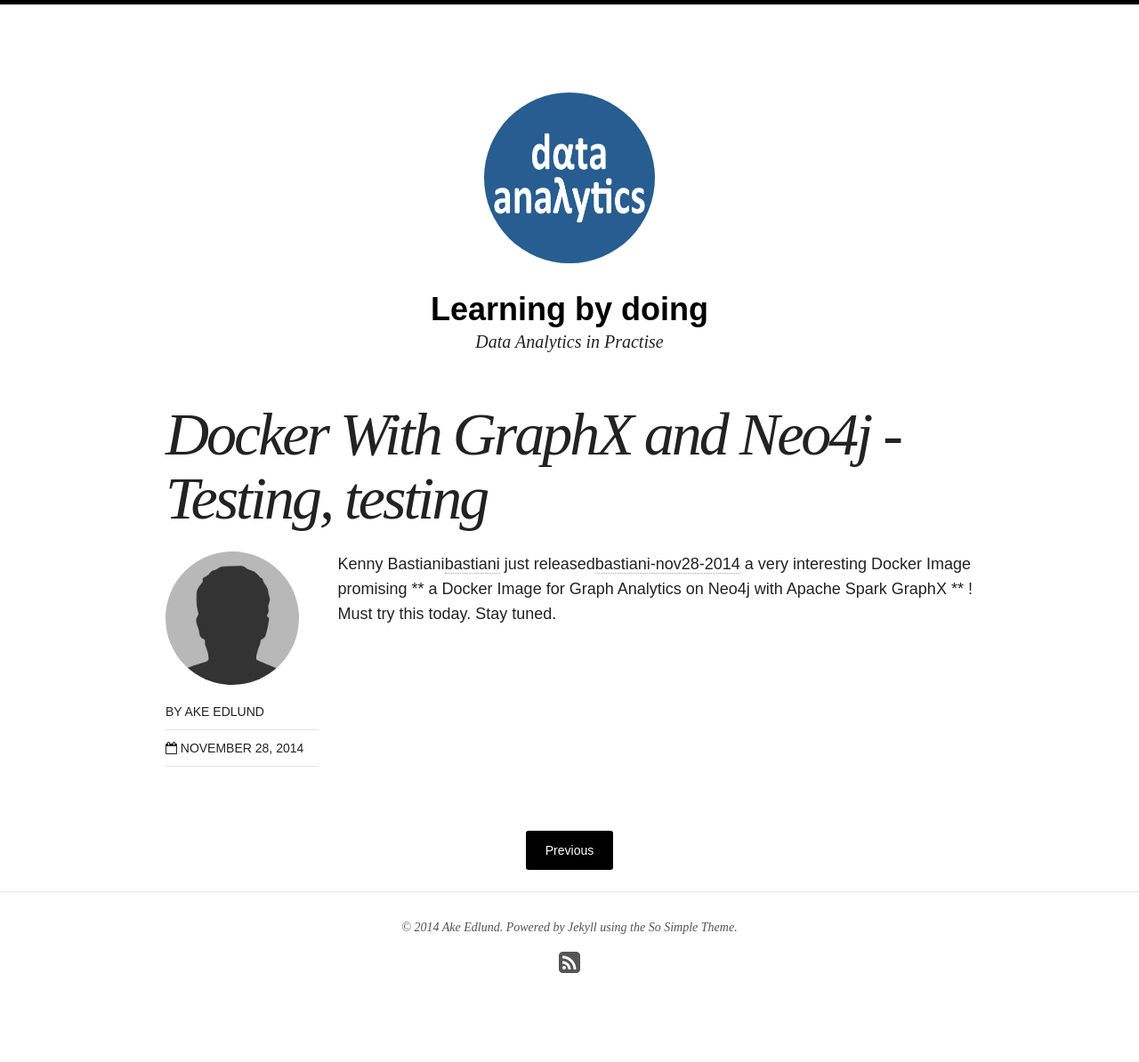
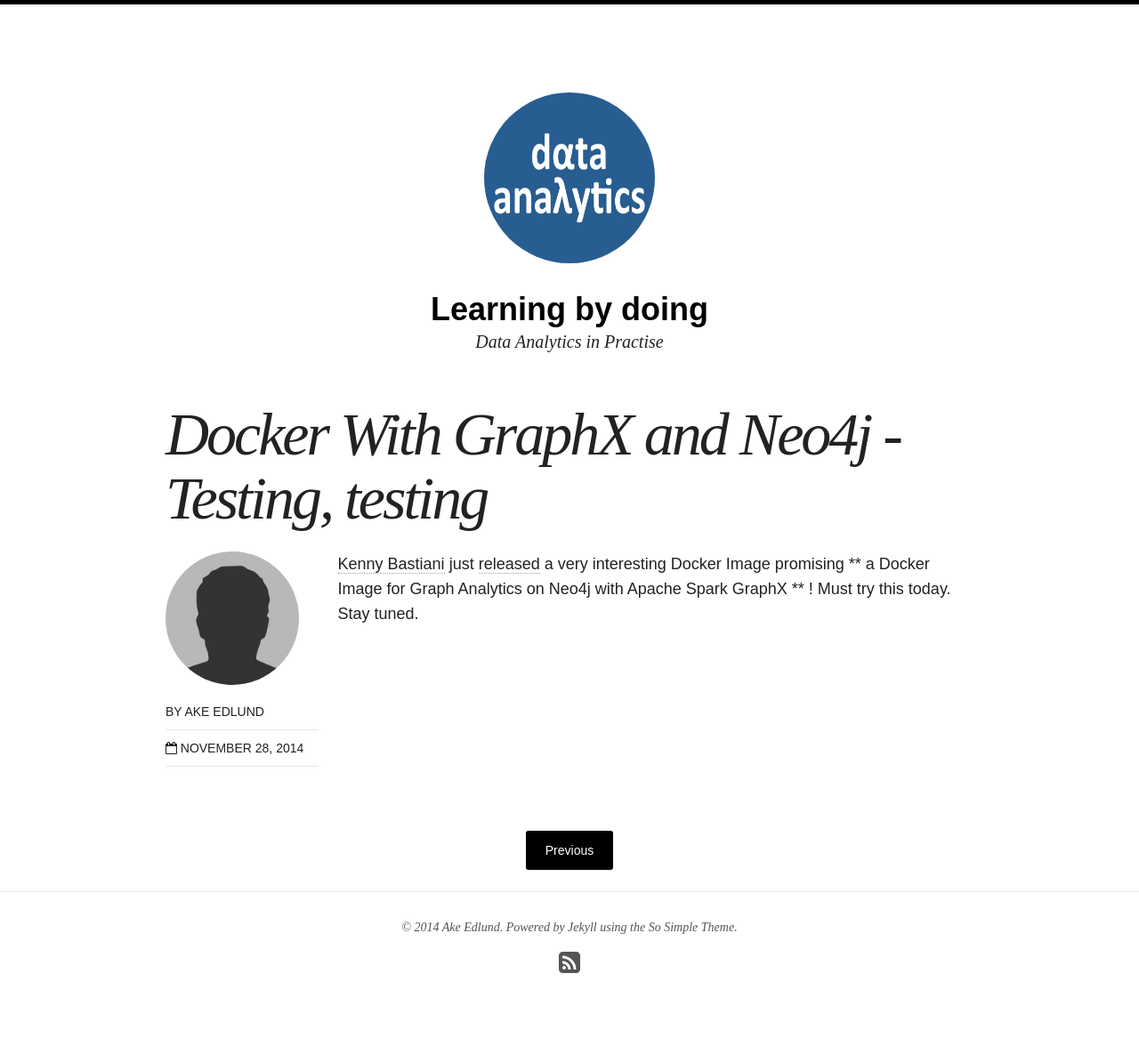
Before and after one commit to akeed/akeed.github.io, a Jekyll site: the page built from _posts/blog/2014-11-28-docker-with-graphx-and-neo4j-testing.markdown, in a window 1280 px wide. Shown: the whole page at 89% size. Built offline with Jekyll 4.4.1, drawn with Linux system fonts in a browser that asks for light colours; nearby versions of some CDN libraries.

```diff
--- a/_posts/blog/2014-11-28-docker-with-graphx-and-neo4j-testing.markdown
+++ b/_posts/blog/2014-11-28-docker-with-graphx-and-neo4j-testing.markdown
@@ -10,7 +10,7 @@ image:
 date: 2014-11-28T08:56:27+01:00
 ---
 
-Kenny Bastiani[bastiani] just released[bastiani-nov28-2014] a very interesting Docker Image promising ** a Docker Image for Graph Analytics on Neo4j with Apache Spark GraphX ** ! Must try this today. Stay tuned.
+[Kenny Bastiani][bastiani] just [released][bastiani-nov28-2014] a very interesting Docker Image promising ** a Docker Image for Graph Analytics on Neo4j with Apache Spark GraphX ** ! Must try this today. Stay tuned.
 
 
 [bastiani]: http://www.kennybastani.com
```
